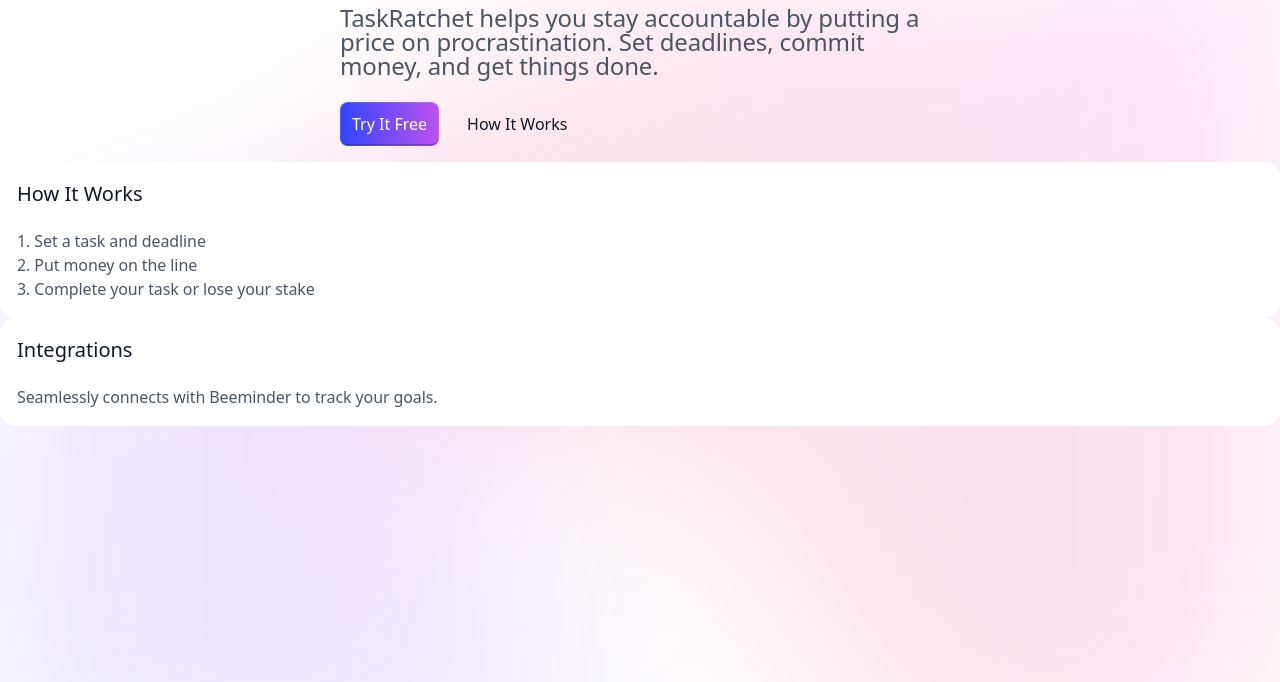
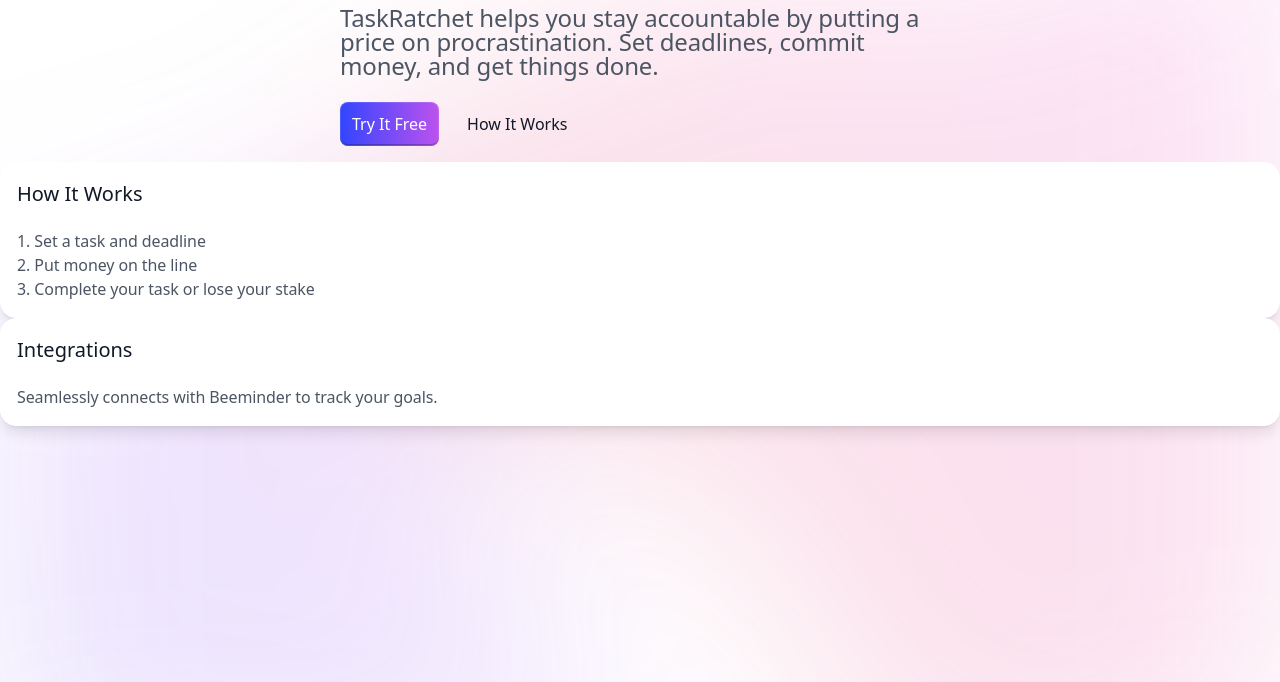
Before and after one commit to TaskRatchet/TaskRatchet.com, an Astro site: page / in a window 1280 px wide. Shown: the part 118-800 px from the top of the page. Built offline with nearby package versions, Linux system fonts and the light colour scheme; Astro itself is replaced by a stand-in of ours.

Commit message:
Update Welcome.astro

```diff
--- a/src/components/Welcome.astro
+++ b/src/components/Welcome.astro
@@ -26,7 +26,7 @@
     </section>
   </main>
 
-  <div id="features" class="box">
+  <div id="features" class="box bg-white/90 backdrop-blur-sm rounded-2xl border border-white/50 p-6 shadow-lg">
     <h2>How It Works</h2>
     <p>
       1. Set a task and deadline<br />
@@ -35,7 +35,7 @@
     </p>
   </div>
 
-  <div id="integrations" class="box">
+  <div id="integrations" class="box bg-white/90 backdrop-blur-sm rounded-2xl border border-white/50 p-6 shadow-lg">
     <h2>Integrations</h2>
     <p>Seamlessly connects with Beeminder to track your goals.</p>
   </div>
```
